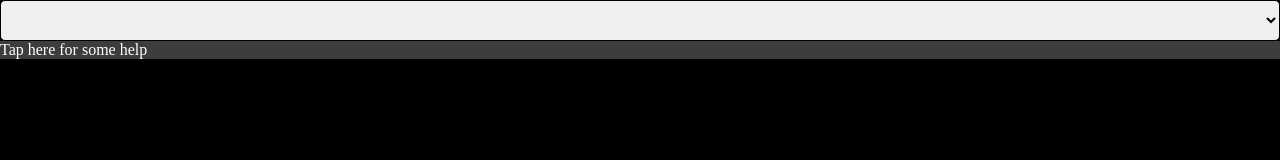
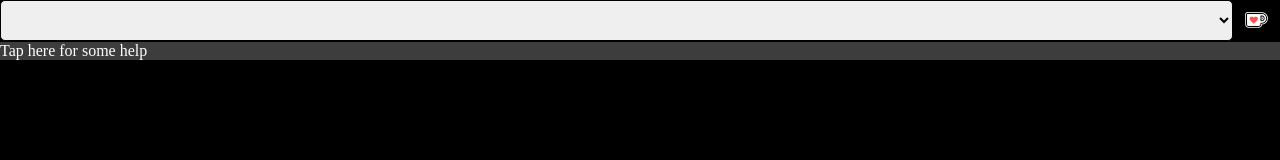
Before and after one commit to the-broken-tile/marsle, a website: page index.html in a window 1280 px wide. Drawn offline with Linux system fonts and the light colour scheme.

Commit message:
add ko-fi

```diff
--- a/index.html
+++ b/index.html
@@ -8,7 +8,12 @@
     </head>
     <body>
     <div>
-        <select id="input"></select>
+        <header id="header">
+            <select id="input"></select>
+            <a href="https://ko-fi.com/RusiPapazov" target="_blank" title="If you like what I'm doing you can buy me a ko-fi">
+                <img src="./assets/ko-fi.png" alt="buy me a Ko-fi" id="ko-fi">
+            </a>
+        </header>
         <div id="letters__container">
             <div id="show-letters">Tap here for some help</div>
         </div>
--- a/styles.css
+++ b/styles.css
@@ -5,6 +5,16 @@ body {
     color: white;
     height: 100vh;
     width: 100vw;
+}
+
+#header {
+    min-height: 42px;
+}
+#ko-fi {
+    max-height: 16px;
+    position: absolute;
+    right: 12px;
+    top: 12px;
 }
 
 .grid {
@@ -51,7 +61,8 @@ body {
 #input {
     padding: 10px;
     font-size: 16px;
-    width: 100%;
+    /** ko-fi's width (23) + 2 * padding (12)  **/
+    width: calc(100% - 47px);
     border: 1px solid black;
     border-radius: 5px;
 }
```
Also changed, not shown: assets/ko-fi.png (added).
